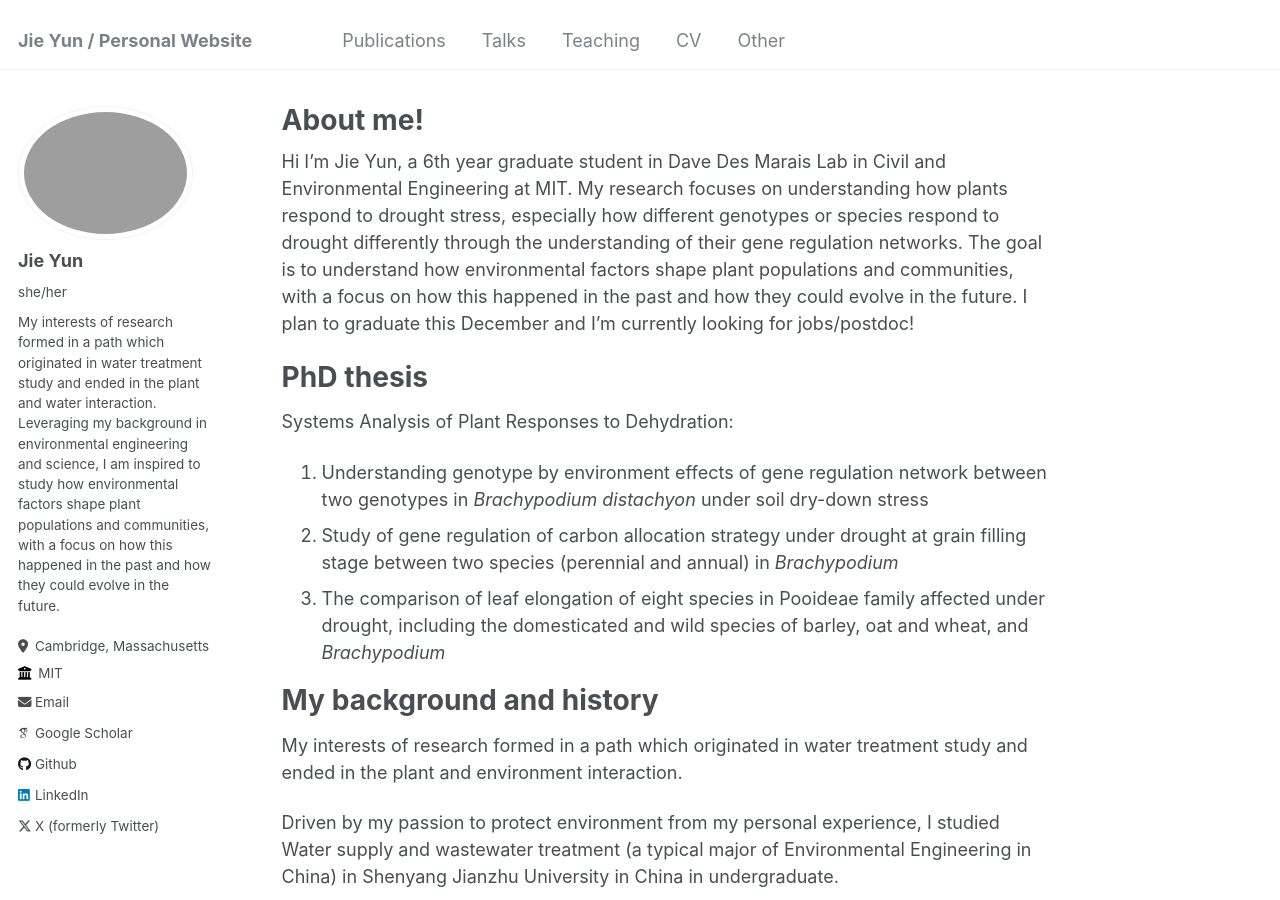
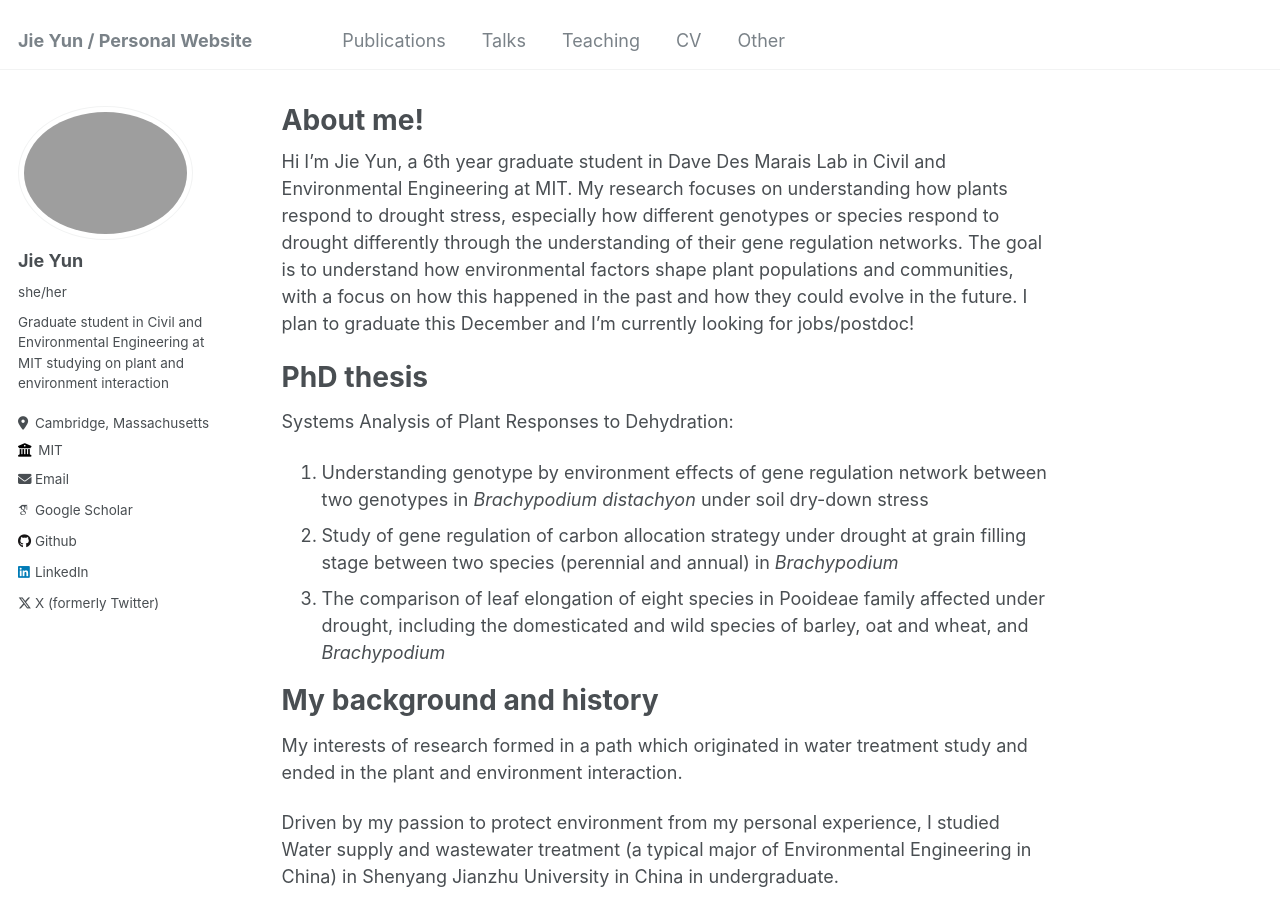
Before and after one commit to jyjiey/jyjiey.github.io, a Jekyll site: the page built from _pages/about.md, in a window 1280 px wide and 900 px high. Built offline with Jekyll 4.4.1, drawn with Linux system fonts in a browser that asks for light colours; some web fonts are replaced.

Commit message:
Update _config.yml

```diff
--- a/_config.yml
+++ b/_config.yml
@@ -25,7 +25,7 @@ author:
   avatar           : "profile.png"
   name             : "Jie Yun"
   pronouns         : "she/her"
-  bio              : "My interests of research formed in a path which originated in water treatment study and ended in the plant and water interaction. Leveraging my background in environmental engineering and science, I am inspired to study how environmental factors shape plant populations and communities, with a focus on how this happened in the past and how they could evolve in the future."
+  bio              : "Graduate student in Civil and Environmental Engineering at MIT studying on plant and environment interaction"
   location         : "Cambridge, Massachusetts"
   employer         : "MIT"
   uri              : # URL
```
